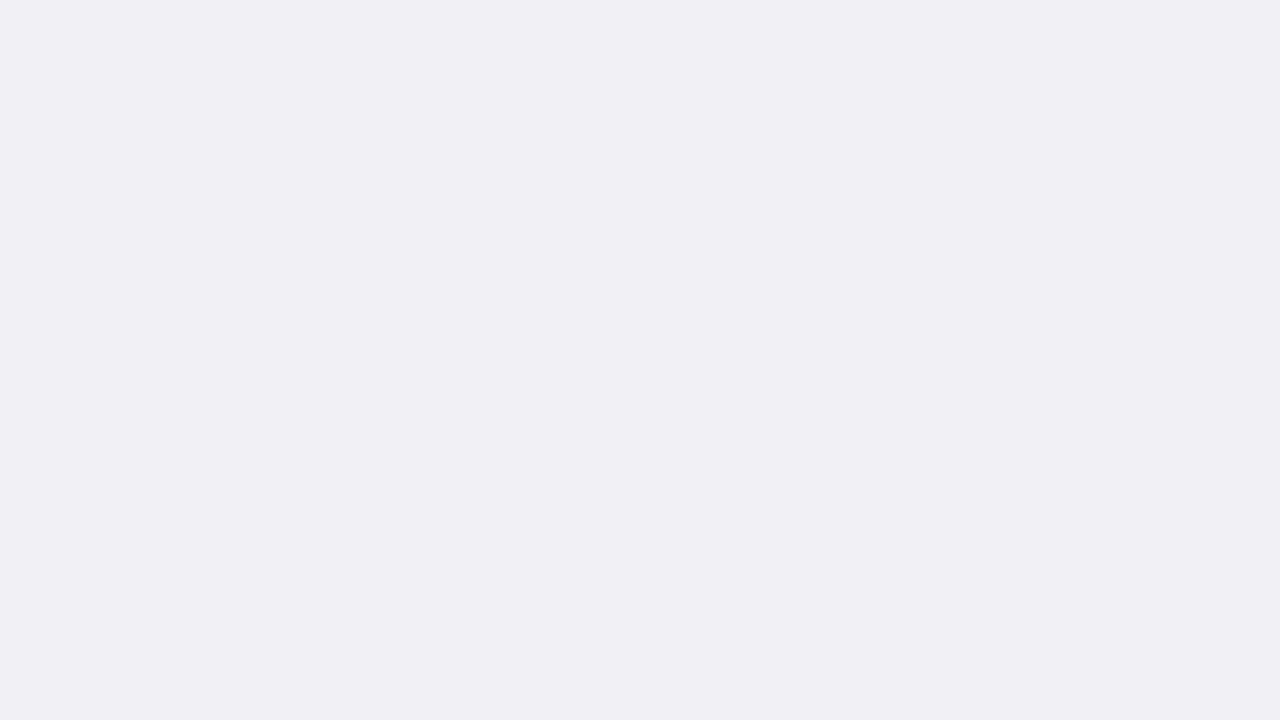
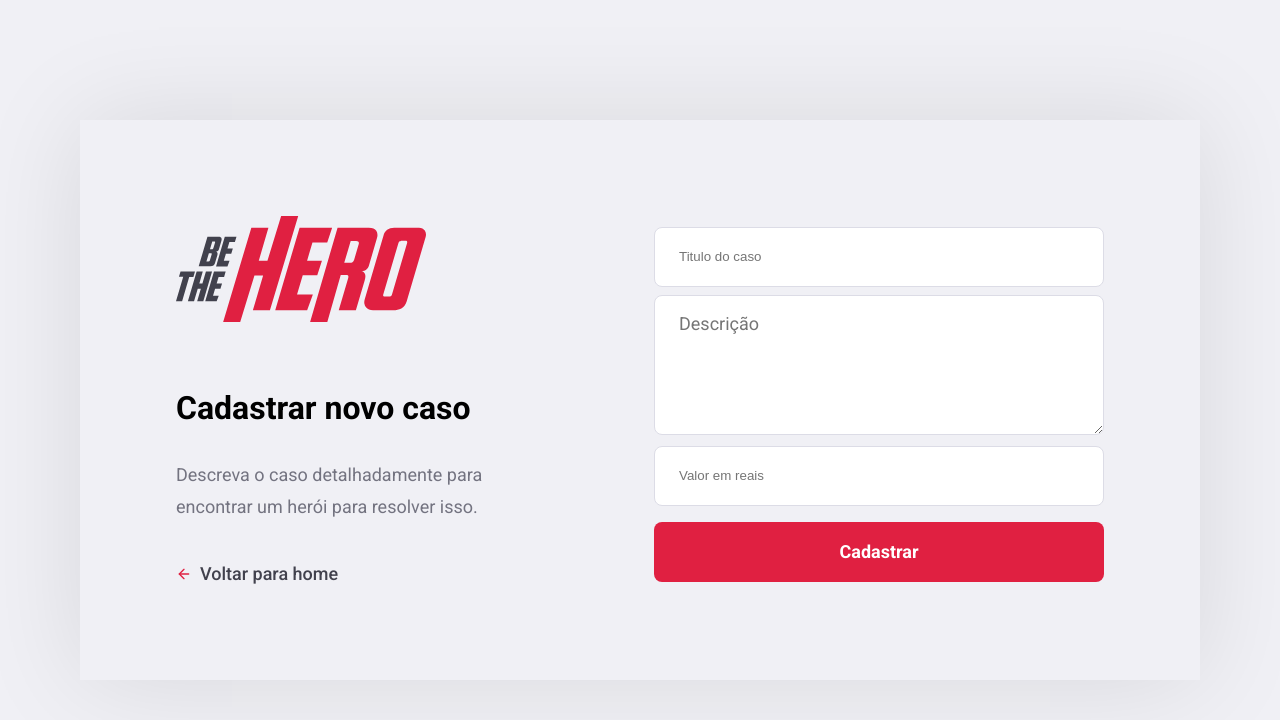
Before and after one commit to cfdavidpetter/OmniStack11.0, a React (Create React App) app in the folder frontend/: page /incidents/new in a window 1280 px wide. Shown: the top 720 px of the page. Built offline with nearby package versions, Linux system fonts and the light colour scheme.

Commit message:
Finished layout.

```diff
--- a/frontend/package.json
+++ b/frontend/package.json
@@ -6,6 +6,7 @@
     "@testing-library/jest-dom": "^4.2.4",
     "@testing-library/react": "^9.3.2",
     "@testing-library/user-event": "^7.1.2",
+    "axios": "^0.19.2",
     "react": "^16.13.1",
     "react-dom": "^16.13.1",
     "react-icons": "^3.9.0",
--- a/frontend/src/global.css
+++ b/frontend/src/global.css
@@ -28,6 +28,17 @@
     border: 1px solid #dcdce6;
     border-radius: 8px;
     padding: 0 24px;
+}
+
+form textarea {
+    width: 100%;
+    resize: vertical;
+    min-height: 140px;
+    color: #333;
+    border: 1px solid #dcdce6;
+    border-radius: 8px;
+    padding: 16px 24px;
+    line-height: 24px;
 }
 
 .button {
--- /dev/null
+++ b/frontend/src/pages/NewIncident/index.js
@@ -0,0 +1,37 @@
+import React from 'react';
+import { Link } from 'react-router-dom';
+import { FiLogIn, FiArrowLeft } from 'react-icons/fi';
+
+import './styles.css';
+
+import logoImg from '../../assets/logo.svg';
+import heroesImg from '../../assets/heroes.png';
+
+function NewIncident() {
+  return (
+    <div className="new-incident-container">
+      <div className="content">
+        <section>
+          <img src={logoImg} alt="Be The Hero"/>
+
+          <h1>Cadastrar novo caso</h1>
+          <p>Descreva o caso detalhadamente para encontrar um herói para resolver isso.</p>
+
+          <Link className="back-link" to="/profile">
+            <FiArrowLeft size={16} color="#E02041" /> Voltar para home
+          </Link>
+        </section>
+
+        <form>
+          <input placeholder="Titulo do caso" />
+          <textarea placeholder="Descrição" />
+          <input placeholder="Valor em reais" />
+
+          <button className="button" type="submit">Cadastrar</button>
+        </form>
+      </div>
+    </div>
+  );
+}
+
+export default NewIncident;
--- /dev/null
+++ b/frontend/src/pages/NewIncident/styles.css
@@ -0,0 +1,47 @@
+.new-incident-container {
+    width: 100%;
+    max-width: 1120px;
+    height: 100vh;
+    margin: 0 auto;
+
+    display: flex;
+    align-items: center;
+    justify-content: center;
+}
+
+.new-incident-container .content {
+    width: 100%;
+    padding: 96px;
+    background: #f0f0f5;
+    box-shadow: 0 0 100px rgba(0, 0, 0, 0.1);
+
+    display: flex;
+    justify-content: space-between;
+    align-items: center;
+}
+
+.new-incident-container .content section {
+    width: 100%;
+    max-width: 380px;
+}
+
+.new-incident-container .content section h1 {
+    margin: 64px 0 32px;
+    font-size: 32px;
+}
+
+.new-incident-container .content section p {
+    font-size: 18px;
+    color: #737380;
+    line-height: 32px;
+}
+
+.new-incident-container .content form {
+    width: 100%;
+    max-width: 450px;
+}
+
+.new-incident-container .content form input,
+.new-incident-container .content form textarea {
+    margin-top: 8px;
+}
--- a/frontend/src/pages/Profile/styles.css
+++ b/frontend/src/pages/Profile/styles.css
@@ -68,3 +68,19 @@
 .profile-container ul li button:hover {
     opacity: 0.8;
 }
+
+.profile-container ul li strong {
+    display: block;
+    margin-bottom: 16px;
+    color: #41414d;
+}
+
+.profile-container ul li p + strong {
+    margin-top: 32px;
+}
+
+.profile-container ul li p {
+    color: #737380;
+    line-height: 21px;
+    font-size: 16px;
+}
--- a/frontend/src/routes.js
+++ b/frontend/src/routes.js
@@ -4,6 +4,7 @@
 import Logon from './pages/Logon';
 import Register from './pages/Register';
 import Profile from './pages/Profile';
+import NewIncident from './pages/NewIncident';
 
 export default function Routes() {
     return (
@@ -12,6 +13,7 @@
                 <Route path="/" exact component={Logon} />
                 <Route path="/register" component={Register} />
                 <Route path="/profile" component={Profile} />
+                <Route path="/incidents/new" component={NewIncident} />
             </Switch>
         </BrowserRouter>
     );
```
Also changed, not shown: frontend/src/services/api.js (added, +7 -0 lines), 1 other file (tests, documents, lock files or other folders).
